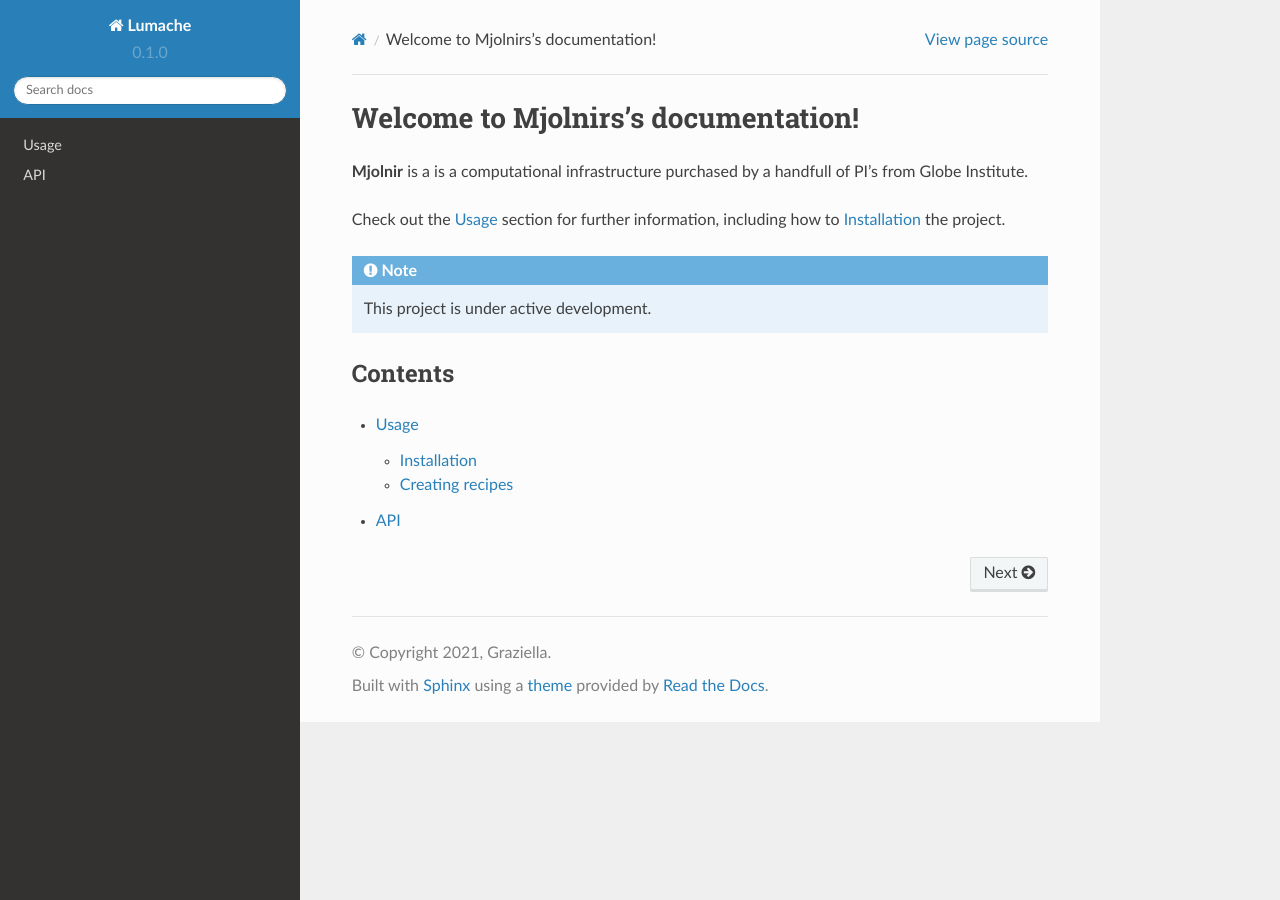
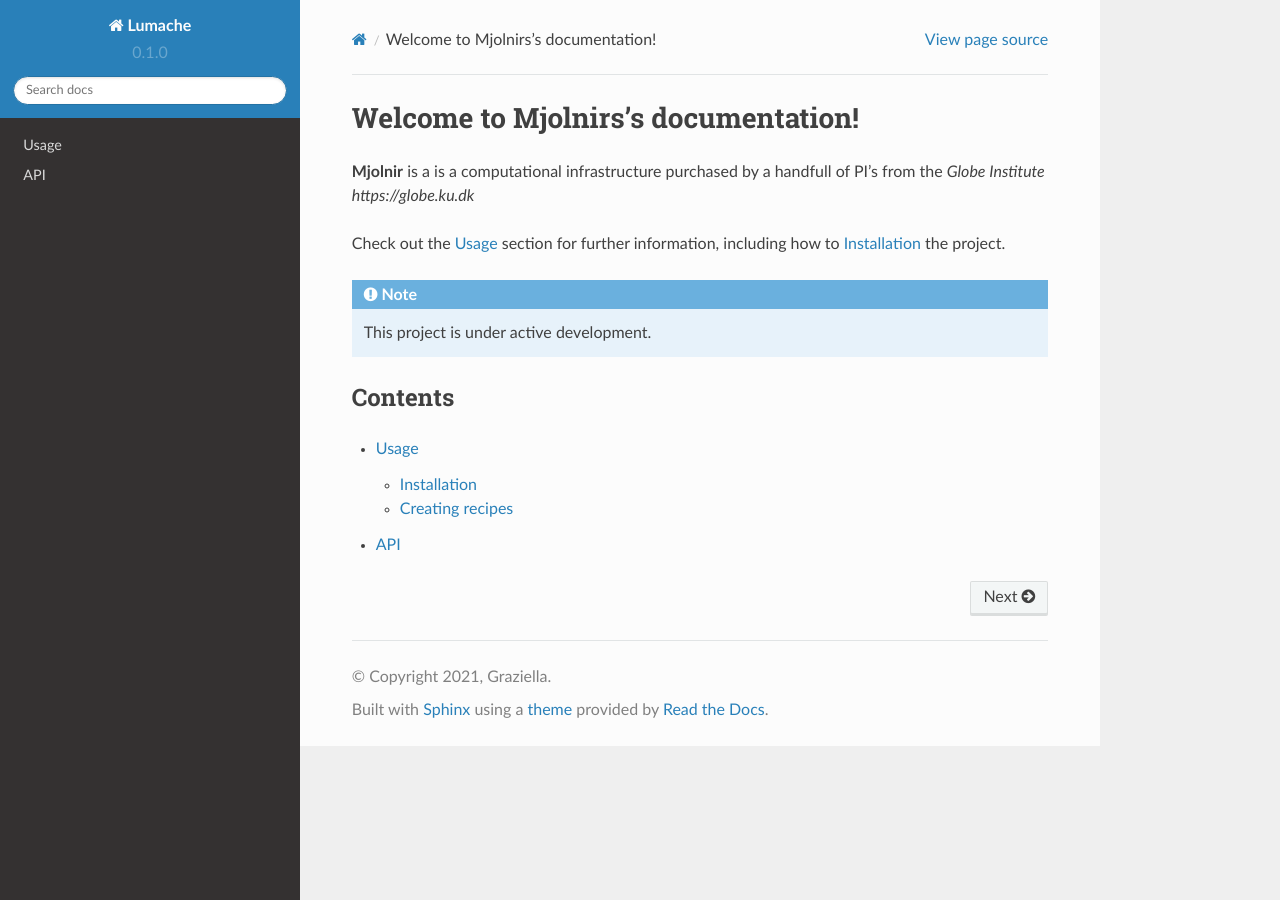
Before and after one commit to bentpetersendk/mjolnir_ucph, a Sphinx documentation site: the page built from docs/source/index.rst, in a window 1280 px wide. Built offline with Sphinx 7.4.7 and the Read the Docs theme 2.0.0, drawn with Linux system fonts in a browser that asks for light colours.

Commit message:
Update index.rst

```diff
--- a/docs/source/index.rst
+++ b/docs/source/index.rst
@@ -1,6 +1,6 @@
 Welcome to Mjolnirs's documentation!
 ===================================
-**Mjolnir** is a is a computational infrastructure purchased by a handfull of PI’s from Globe Institute.
+**Mjolnir** is a is a computational infrastructure purchased by a handfull of PI’s from the `Globe Institute https://globe.ku.dk`
 
 
 
```
